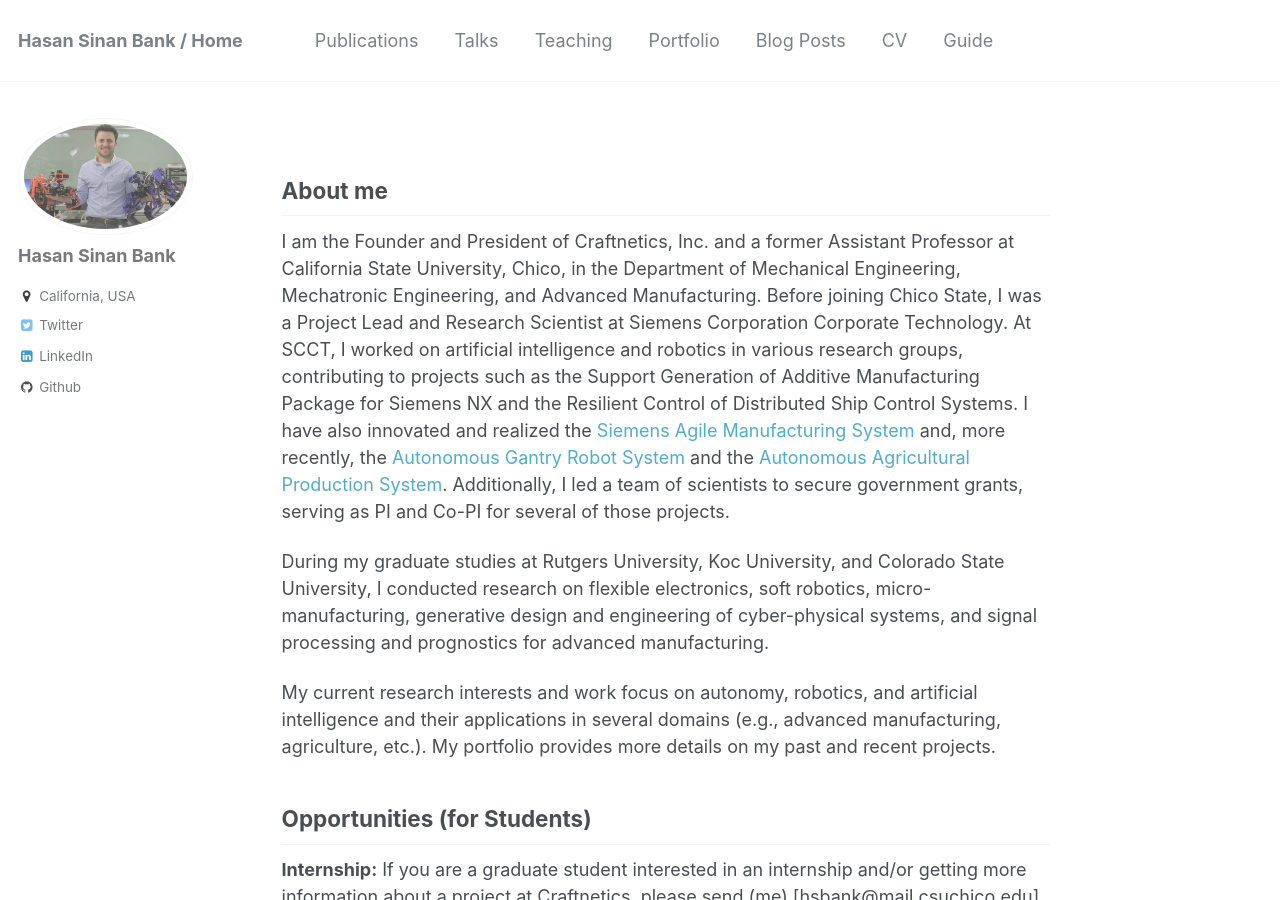
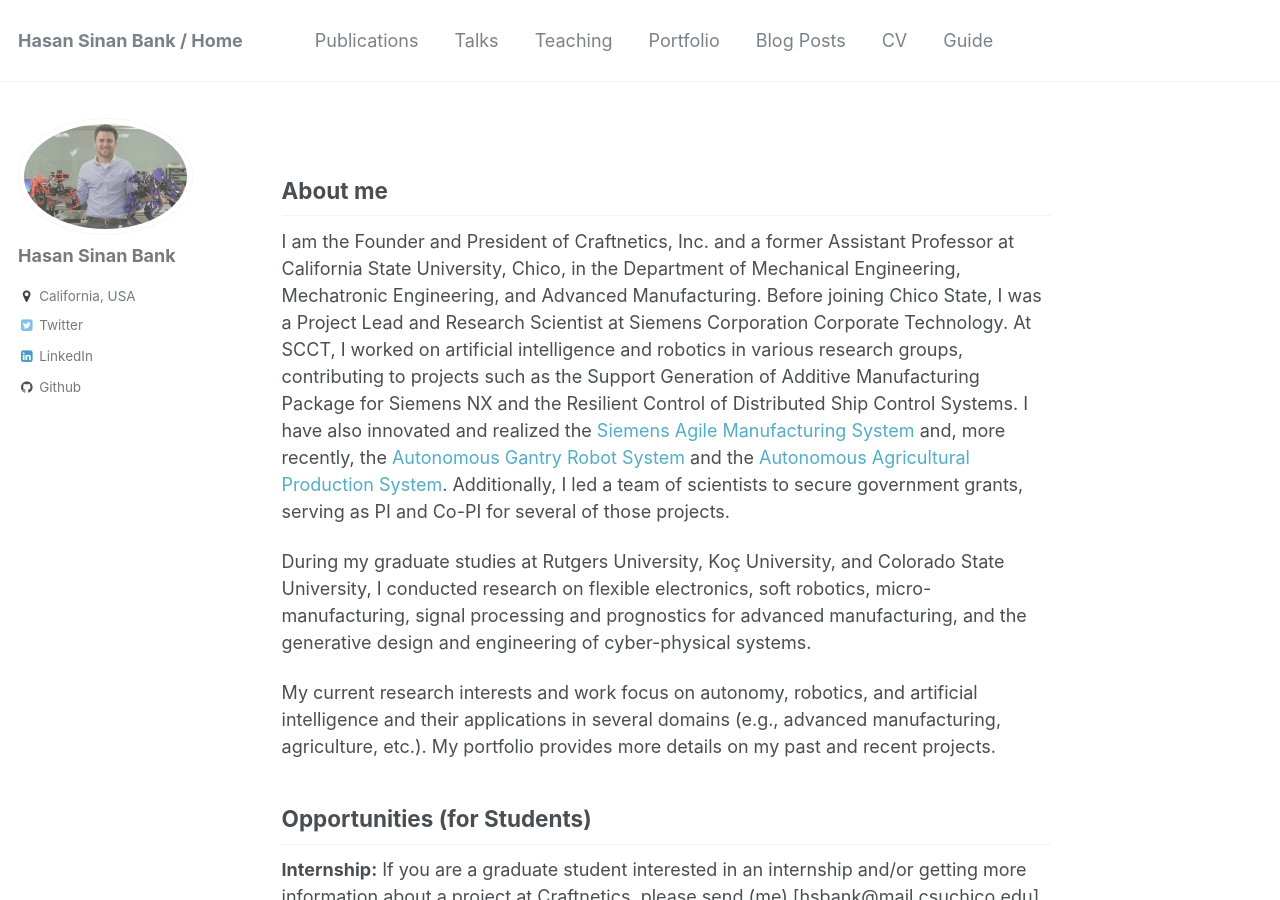
Before and after one commit to bankh/bankh.github.io, a Jekyll site: the page built from _pages/about.md, in a window 1280 px wide and 900 px high. Built offline with Jekyll 4.4.1, drawn with Linux system fonts in a browser that asks for light colours.

Commit message:
Update about.md

```diff
--- a/_pages/about.md
+++ b/_pages/about.md
@@ -12,7 +12,7 @@ About me
 ------
 I am the Founder and President of Craftnetics, Inc. and a former Assistant Professor at California State University, Chico, in the Department of Mechanical Engineering, Mechatronic Engineering, and Advanced Manufacturing. Before joining Chico State, I was a Project Lead and Research Scientist at Siemens Corporation Corporate Technology. At SCCT, I worked on artificial intelligence and robotics in various research groups, contributing to projects such as the Support Generation of Additive Manufacturing Package for Siemens NX and the Resilient Control of Distributed Ship Control Systems. I have also innovated and realized the [Siemens Agile Manufacturing System](https://goo.gl/dPYpWo) and, more recently, the [Autonomous Gantry Robot System](https://bankh.github.io/files/SME_NAMRC_46_Paper_140.pdf) and the [Autonomous Agricultural Production System](https://goo.gl/FdmDLS). Additionally, I led a team of scientists to secure government grants, serving as PI and Co-PI for several of those projects.
 
-During my graduate studies at Rutgers University, Koc University, and Colorado State University, I conducted research on  flexible electronics, soft robotics, micro-manufacturing, generative design and engineering of cyber-physical systems, and signal processing and prognostics for advanced manufacturing.
+During my graduate studies at Rutgers University, Koç University, and Colorado State University, I conducted research on flexible electronics, soft robotics, micro-manufacturing, signal processing and prognostics for advanced manufacturing, and the generative design and engineering of cyber-physical systems.
 
 My current research interests and work focus on autonomy, robotics, and artificial intelligence and their applications in several domains (e.g., advanced manufacturing, agriculture, etc.). My portfolio provides more details on my past and recent projects.
 
```
